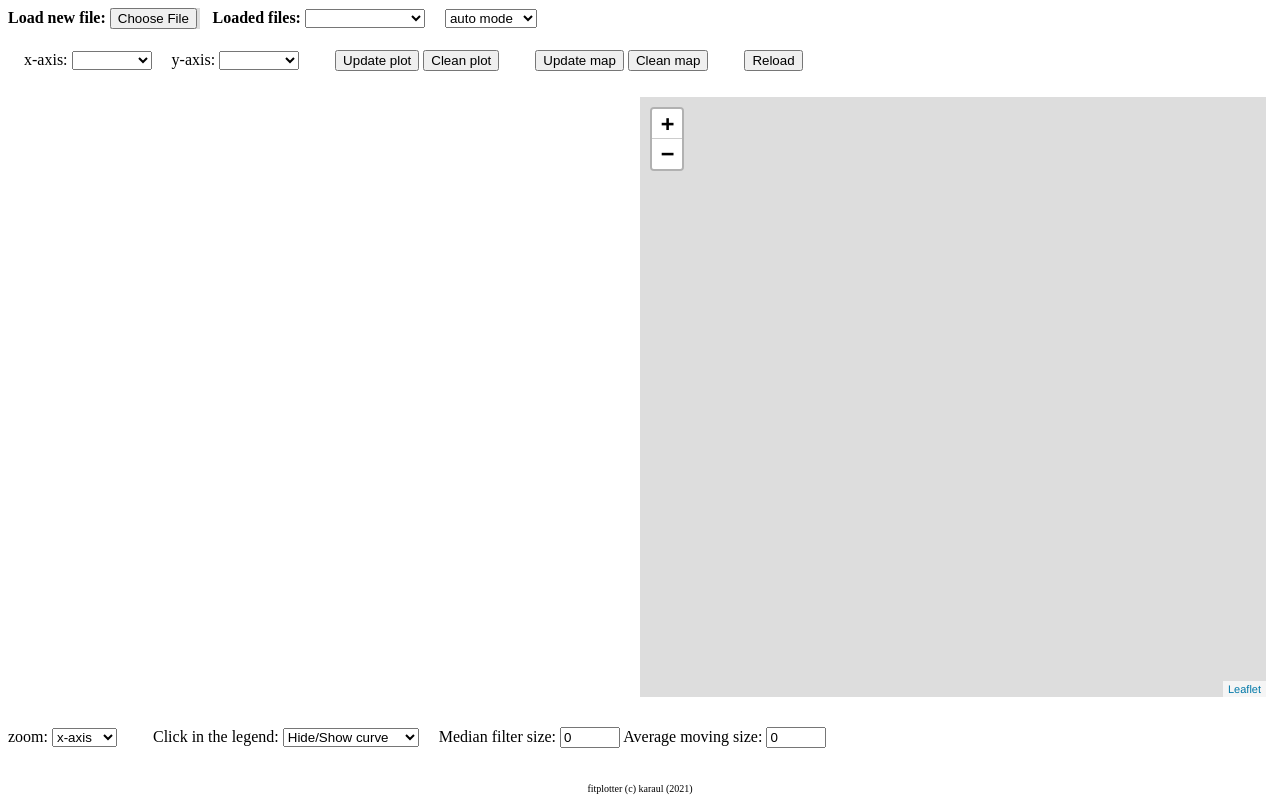
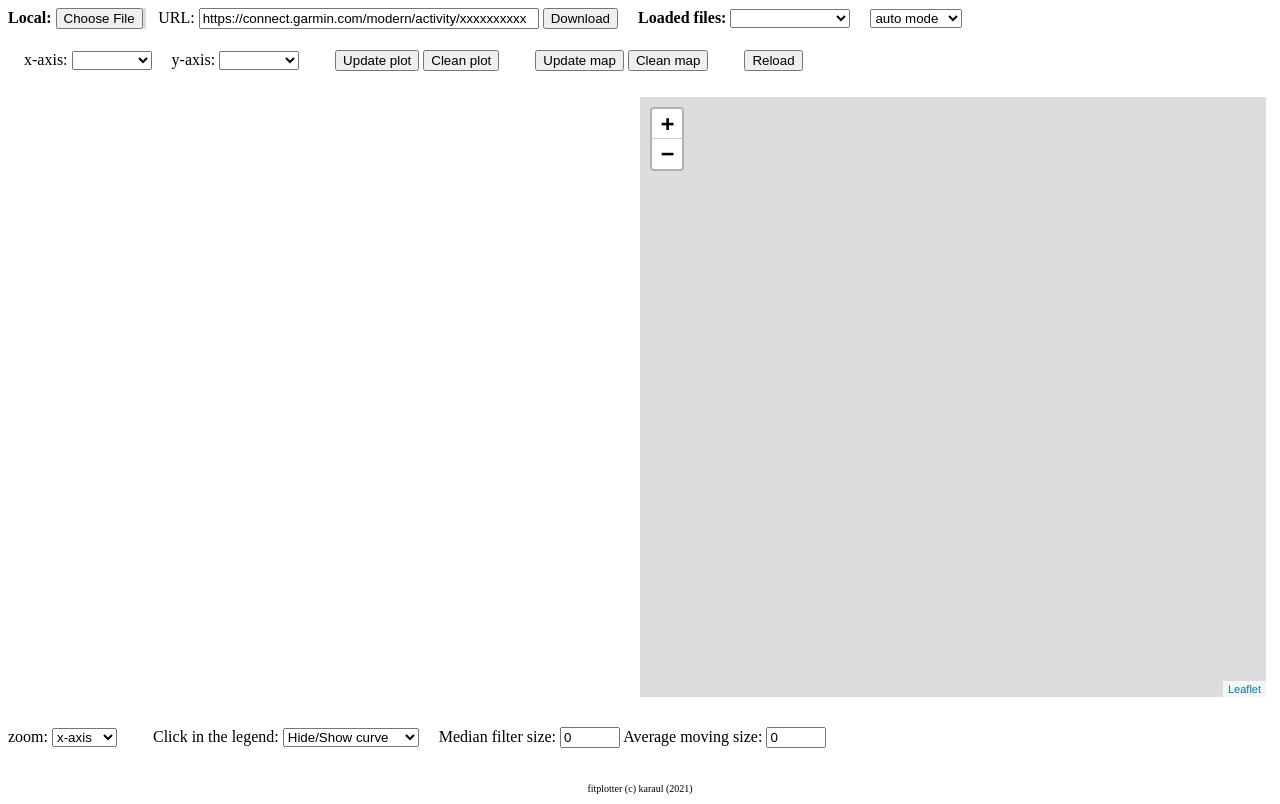
Before and after one commit to karaul/fitplotter, a website: page index.html in a window 1280 px wide. Drawn offline with Linux system fonts and the light colour scheme.

Commit message:
download from GC

```diff
--- a/index.html
+++ b/index.html
@@ -70,9 +70,15 @@
 
 <body>
 		<span>
-			<label for="myfile"><b>Load new file:</b></label>
+			<label for="myfile"><b>Local:</b></label>
 			<input id="myfile" type="file" value="" accept=".fit, .tkl"
 			style="padding: 0px; width:24mm; background: #ddd; size: 1"/>
+			&nbsp
+			<label for="downloadURL">URL:</label>
+			<input id="downloadURL" type="text" value="https://connect.garmin.com/modern/activity/xxxxxxxxxx"
+				style="width:340px"/>
+			<input id="download" type="button" value='Download'/>
+			&nbsp
 			<label for="files"><b>&nbsp Loaded files:</b></label>
 			<select name="files" id="files" style="min-width: 120px"></select>
 		</span>
--- a/src/main.js
+++ b/src/main.js
@@ -798,21 +798,31 @@ document.addEventListener('DOMContentLoaded', function () {
 		}, 300);
 	}
 
-	document.getElementById('updateMap').onclick = function (e) {
+	document.getElementById("updateMap").onclick = function (e) {
 		Object.values(fitdataObj).forEach(v=>{
 			prepareFitDataMap(v.data);
 		})
 	}
 
-	document.getElementById('files').onchange = function (e) {
-		const filename = document.getElementById('files').value;
+	document.getElementById("download").onclick = function (e) {
+		let // fit format;  working  2021-03-06
+		fileUrl = "https://connect.garmin.com/proxy/download-service/files/activity/";
+	    let id = document.getElementById('downloadURL').value.split("/").slice(-1);
+		let  downloadUrl = fileUrl + id;
+        console.log(downloadUrl);
+		// to download the current id
+		window.location.href = downloadUrl;
+	}
+
+	document.getElementById("files").onchange = function (e) {
+		const filename = document.getElementById("files").value;
 		if(filename in fitdataObj) {
 			fitdata = fitdataObj[filename].data;
 			yOptions = fitdataObj[filename].yOptions;
 			activityLabel = new Date(fitdata.sessions[0]["start_time"]).toISOString().slice(0, 10) + " " + fitdata.sessions[0].sport;
-			document.getElementById('openmode').value = "manualmode";
+			document.getElementById("openmode").value = "manualmode";
 			cleanPlotFlag = false;
-			document.getElementById('xaxis').dispatchEvent(new Event('change'));
+			document.getElementById("xaxis").dispatchEvent(new Event("change"));
 		}
 		else {
 			makeXMLHttpRequest(filename);
```
Also changed, not shown: index.md (+7 -1 lines), CHANGELOG.md, README.md, screenshots/screenshot.JPG.
